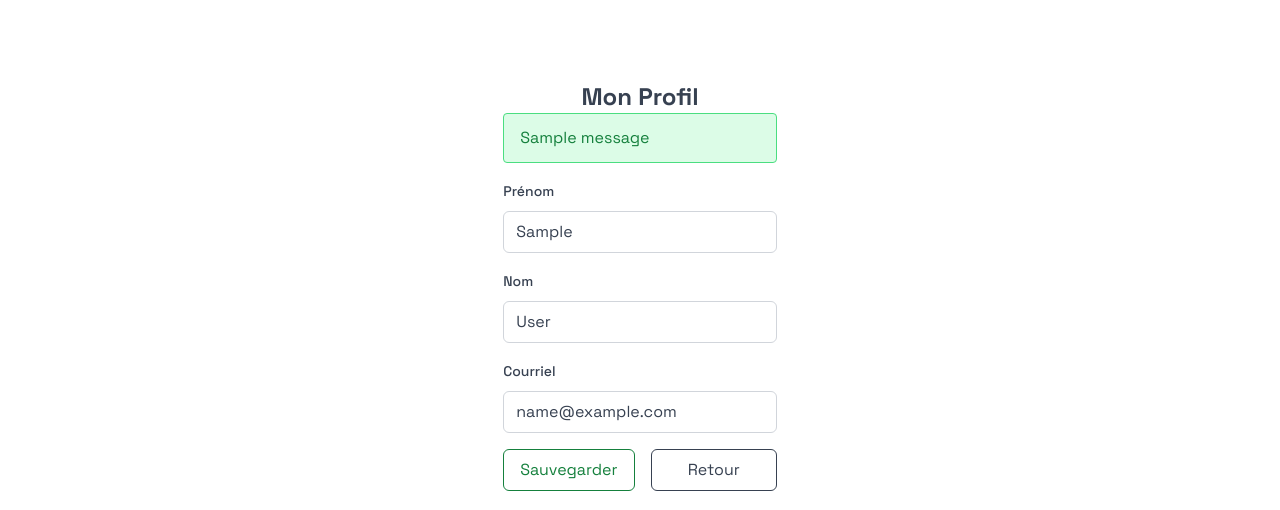
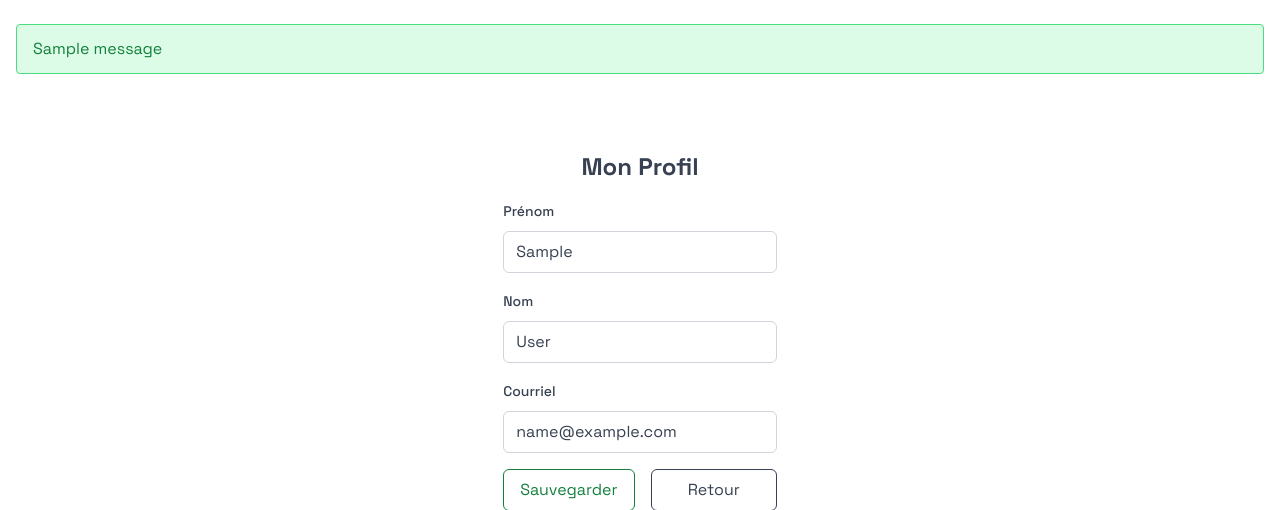
Before and after one commit to Hxagow/FleetControl, a Django app: page /users/profile/ in a window 1280 px wide. Shown: the part 69-579 px from the top of the page. Run offline with Django 5.2, Linux system fonts and the light colour scheme; a user stored in the database is signed in; tables that the repository leaves empty hold one stand-in row (values such as "Sample post"); one stand-in notice (Sample message) is shown.

Commit message:
Add global message handling to base template

```diff
--- a/src/frontend/templates/account/profile.html
+++ b/src/frontend/templates/account/profile.html
@@ -6,14 +6,6 @@
 {% block content %}
 <div class="max-w-md mx-auto mt-10">
     <h1 class="text-bold">{% trans "Mon Profil" %}</h1>
-
-    {% if messages %}
-        {% for message in messages %}
-        <div class="bg-green-100 border border-green-400 text-green-700 px-4 py-3 rounded relative mb-4" role="alert">
-            {{ message }}
-        </div>
-        {% endfor %}
-    {% endif %}
 
     <form method="post" class="space-y-4">
         {% csrf_token %}
--- a/src/frontend/templates/base.html
+++ b/src/frontend/templates/base.html
@@ -12,6 +12,30 @@
 </head>
 <body class="font-grotesk text-gray-700 min-h-screen bg-white flex flex-col">
     {% include 'header.html' %}
+    <!-- Messages Globaux -->
+    {% if messages %}
+    <div class="container mx-auto px-4 mt-6">
+        {% for message in messages %}
+        {% if message.tags == 'success' %}
+        <div class="bg-green-100 border border-green-400 text-green-700 px-4 py-3 rounded relative mb-4" role="alert">
+            {{ message }}
+        </div>
+        {% elif message.tags == 'error' %}
+        <div class="bg-red-100 border border-red-400 text-red-700 px-4 py-3 rounded relative mb-4" role="alert">
+            {{ message }}
+        </div>
+        {% elif message.tags == 'warning' %}
+        <div class="bg-yellow-100 border border-yellow-400 text-yellow-800 px-4 py-3 rounded relative mb-4" role="alert">
+            {{ message }}
+        </div>
+        {% else %}
+        <div class="bg-blue-100 border border-blue-400 text-blue-700 px-4 py-3 rounded relative mb-4" role="alert">
+            {{ message }}
+        </div>
+        {% endif %}
+        {% endfor %}
+    </div>
+    {% endif %}
 
     <!-- Contenu principal -->
     <main class="flex-grow container mx-auto px-4 flex items-center justify-center">
--- a/src/users/views.py
+++ b/src/users/views.py
@@ -17,7 +17,7 @@ def profile_view(request):
         form = ProfileForm(request.POST, instance=request.user)
         if form.is_valid():
             form.save()
-            messages.success(request, 'Profil mis à jour avec succès.')
+            messages.success(request, 'Profil mis à jour avec succès.', extra_tags='profile-updated')
             return redirect('users:profile')
     else:
         form = ProfileForm(instance=request.user)
```
Also changed, not shown: src/frontend/templates/account/password_change.html (+0 -8 lines).
